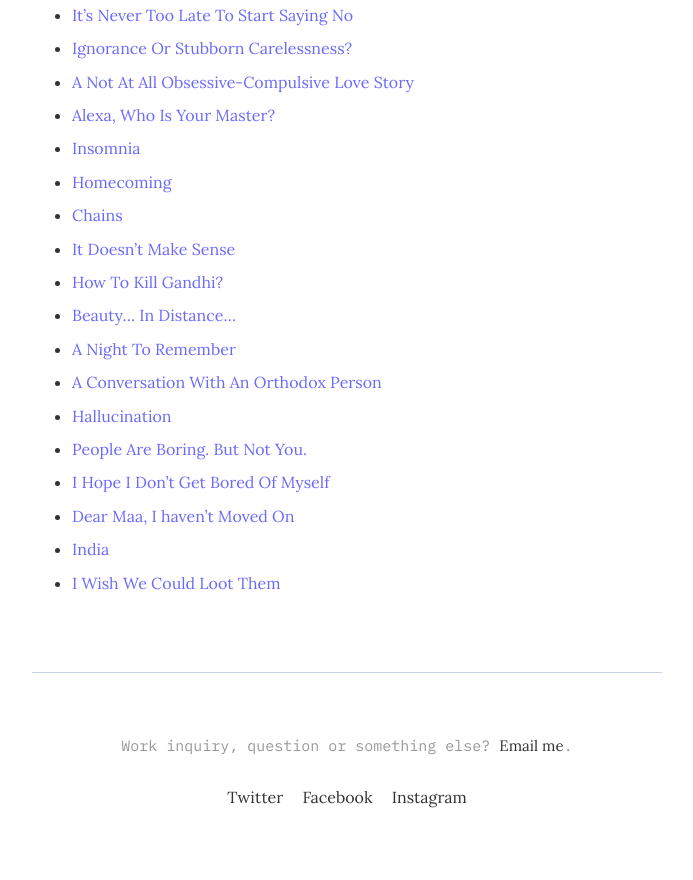
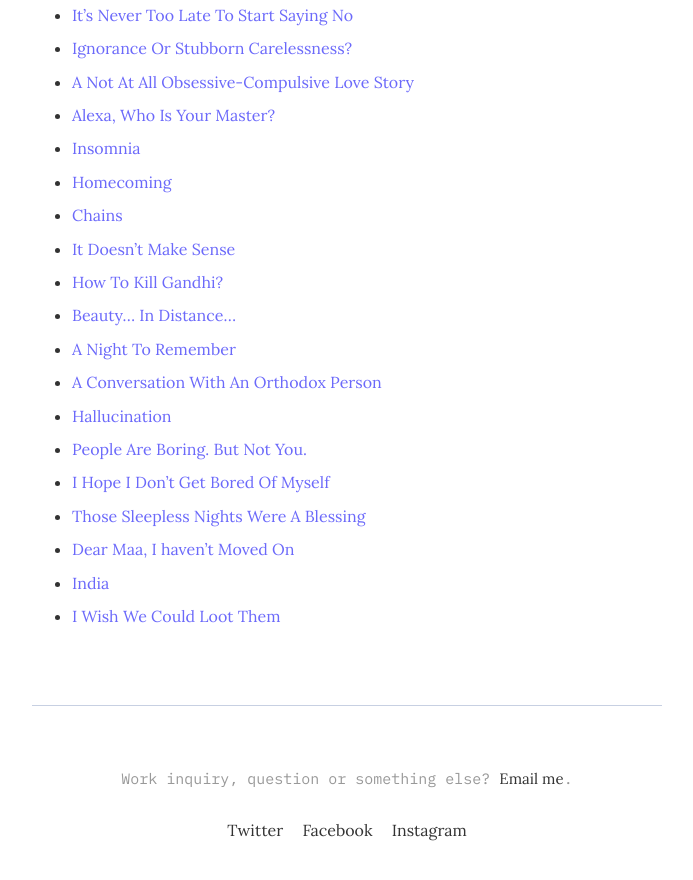
Before and after one commit to argumentativeyouth/pblog, a Jekyll site: the page built from _pages/all-posts.md, in a window 1280 px wide and 900 px high, scrolled down 705 px. Shown: the top 880 px of the window, without its empty margins (293-986 px from the left). Built offline with Jekyll 4.4.1, drawn with Linux system fonts in a browser that asks for light colours.

Commit message:
Update all-posts.md

```diff
--- a/_pages/all-posts.md
+++ b/_pages/all-posts.md
@@ -33,6 +33,7 @@ image:
 * [Hallucination](https://pritams.blog/what-if-my-whole-life-has-been-a-hallucination/)
 * [People Are Boring. But Not You.](https://pritams.blog/people-are-boring/)
 * [I Hope I Don't Get Bored Of Myself](https://pritams.blog/i-hope-i-don-t-get-bored-of-myself/)
+* [Those Sleepless Nights Were A Blessing](https://pritams.blog/those-sleepless-nights-were-a-blessing/)
 * [Dear Maa, I haven't Moved On](https://pritams.blog/no-i-have-not-moved-on/)
 * [India](https://pritams.blog/india/)
 * [I Wish We Could Loot Them](https://pritams.blog/i-wish-we-could-loot-them/)
```
